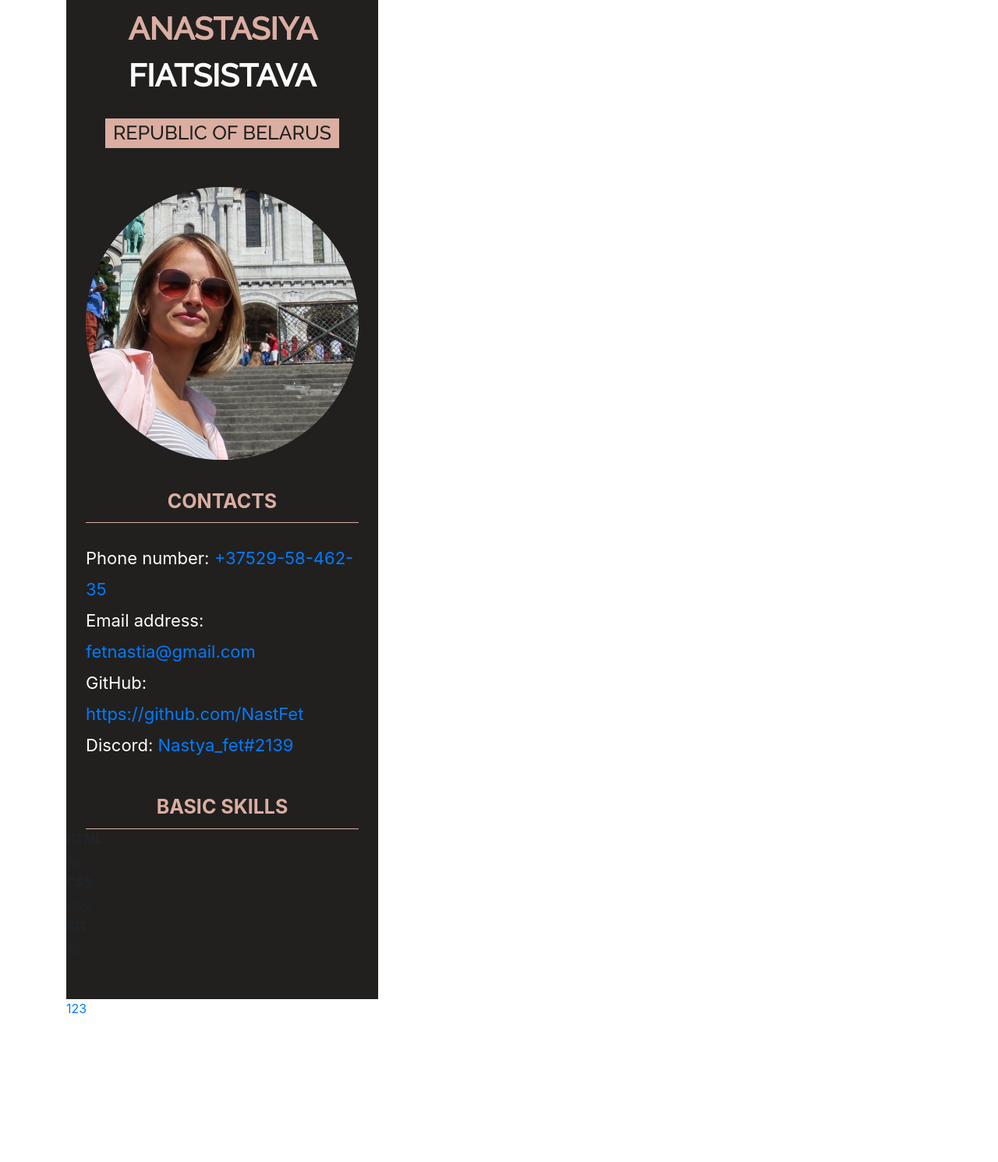
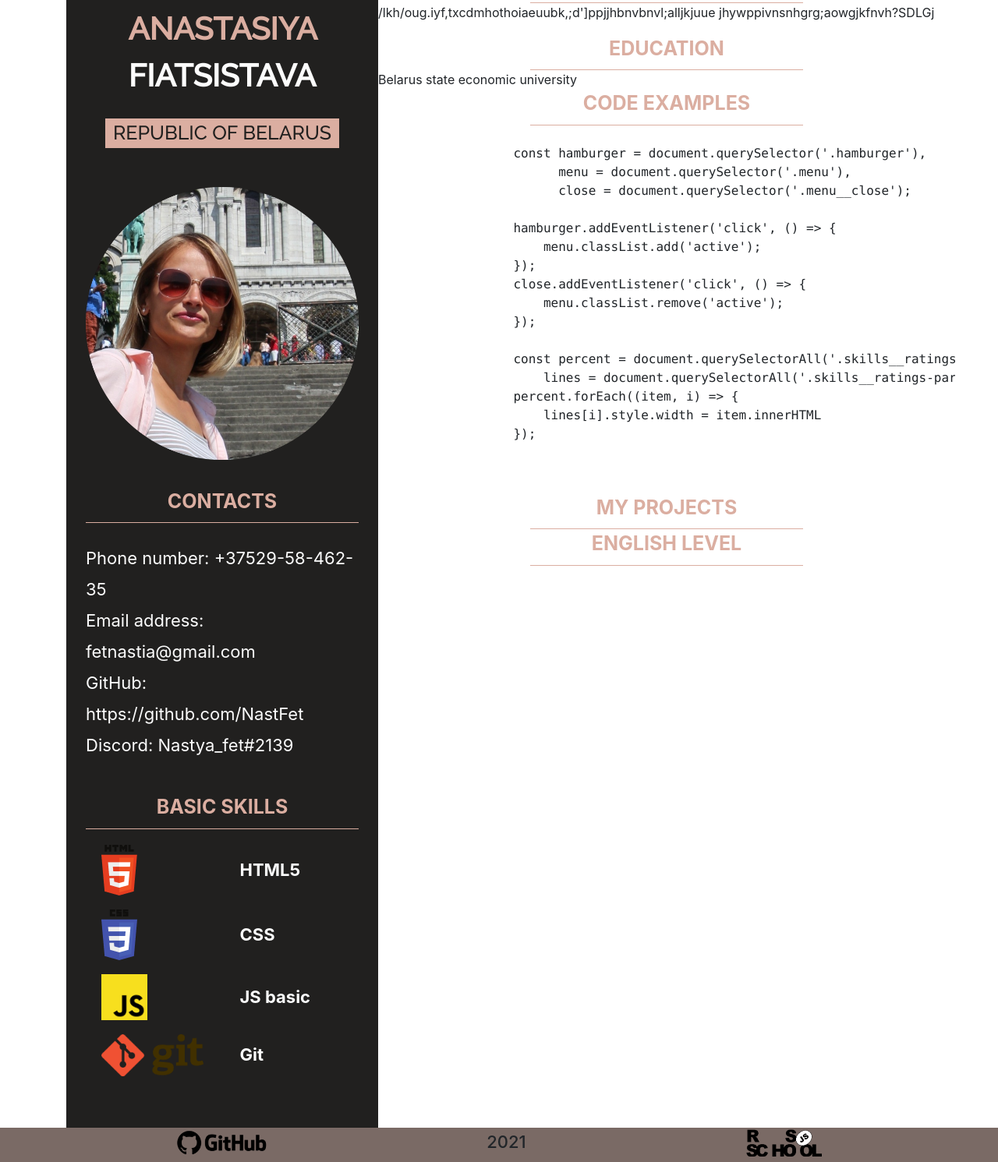
Before and after one commit to NastFet/rsschool-cv, a plain HTML site: page index.html in a window 1280 px wide. Shown: the part 113-1604 px from the top of the page at 78% size. Before the commit the page ends 1419 px from the top, so only its background shows below. Drawn offline with Linux system fonts and the light colour scheme.

Commit message:
feat: add new blocks

```diff
--- a/css/style.css
+++ b/css/style.css
@@ -109,5 +109,43 @@ h2 {
 
 .contact-link {
     text-decoration: none;
-    color: fcfcfc;
+    color: #fcfcfc;
 }
+
+.skills-list {
+    margin-top: 20px;
+    padding-left: 45px;
+    list-style-type: none;
+}
+
+.skills-item-wrapper {
+    margin-top: 18px;
+    display: grid;
+    grid-template-columns: 1fr 1fr;
+}
+
+h4 {
+    margin: auto 0;
+    color: #fcfcfc;
+    font-size: 22px;
+}
+
+
+
+
+
+footer {
+    min-height: 44px;
+    background-color: #7a6a65;
+}
+
+footer div {
+    font-size: 22px;
+    font-weight: 500;
+}
+
+.footer-wrapper {
+    display: flex;
+    justify-content: space-around;
+    align-items: center;
+}
--- a/index.html
+++ b/index.html
@@ -58,44 +58,84 @@
             <div class="skills" id="skills">
               <h2>Basic skills</h2>
               <div class="divider"></div>
-              <div class="skills-ratings">
-                <div class="skills-ratings-head">
-                    <h4 class="skills-ratings-title">HTML</h4>
-                    <div class="skills-ratings-percent">70%</div>
-                </div>
-                <div class="skills-ratings-scale">
-                    <div class="skills-ratings-all">
-                        <div style="width: 70%" class="skills-ratings-part"></div>
-                    </div>
-                </div>
-              </div>
-              <div class="skills-ratings">
-                <div class="skills-ratings-head">
-                    <h4 class="skills-ratings-title">CSS</h4>
-                    <div class="skills-ratings-percent">65%</div>
-                </div>
-                <div class="skills-ratings-scale">
-                    <div class="skills-ratings-all">
-                        <div style="width: 65%" class="skills-ratings-part"></div>
-                    </div>
-                </div>
-              </div>
-              <div class="skills-ratings">
-                <div class="skills-ratings-head">
-                    <h4 class="skills-ratings-title">GIT</h4>
-                    <div class="skills-ratings-percent">55%</div>
-                </div>
-                <div class="skills-ratings-scale">
-                    <div class="skills-ratings-all">
-                        <div style="width: 55%" class="skills-ratings-part"></div>
-                    </div>
-                </div>
-              </div>
+              <ul class="skills-list">
+                <li class="skills-item">
+                  <div class="skills-item-wrapper">
+                    <img src="img/skills/html5.png" alt="HTML5">
+                    <h4>HTML5</h4>
+                  </div>
+                </li>
+                <li class="skills-item">
+                  <div class="skills-item-wrapper">
+                    <img src="img/skills/css3.png" alt="CSS">
+                    <h4>CSS</h4>
+                  </div>
+                </li>
+                <li class="skills-item">
+                  <div class="skills-item-wrapper">
+                    <img src="img/skills/JS.png" alt="JS">
+                    <h4>JS basic</h4>
+                  </div>
+                </li>
+                <li class="skills-item">
+                  <div class="skills-item-wrapper">
+                    <img src="img/skills/Git.png" alt="Git">
+                    <h4>Git</h4>
+                  </div>
+                </li>
+              </ul>
             </div>
           </div>
 
           <div class="right-part">
-            Second PART
+
+            <div class="about">
+              <h2>About me</h2>
+              <div class="divider"></div>
+              <p class="descr">/lkh/oug.iyf,txcdmhothoiaeuubk,;d']ppjjhbnvbnvl;alljkjuue jhywppivnsnhgrg;aowgjkfnvh?SDLGj</p>
+            </div>
+
+            <div class="education">
+              <h2>Education</h2>
+              <div class="divider"></div>
+              <pclass="descr">Belarus state economic university</pclass=>
+            </div>
+
+            <div class="code">
+              <h2>Code examples</h2>
+              <div class="divider"></div>
+              <pre>
+                <code>
+                  const hamburger = document.querySelector('.hamburger'),
+                        menu = document.querySelector('.menu'),
+                        close = document.querySelector('.menu__close');
+
+                  hamburger.addEventListener('click', () => {
+                      menu.classList.add('active');
+                  });
+                  close.addEventListener('click', () => {
+                      menu.classList.remove('active');
+                  });
+
+                  const percent = document.querySelectorAll('.skills__ratings-percent'),
+                      lines = document.querySelectorAll('.skills__ratings-part');
+                  percent.forEach((item, i) => {
+                      lines[i].style.width = item.innerHTML
+                  });
+                </code>
+              </pre>
+
+            </div>
+
+            <div class="projects">
+              <h2>My projects</h2>
+              <div class="divider"></div>
+            </div>
+
+            <div class="english">
+              <h2>English level</h2>
+              <div class="divider"></div>
+            </div>
           </div>
         </div>
       </div>
@@ -103,10 +143,21 @@
 
     <footer>
       <div class="container">
-        <div class="logo">
-          <a href="https://rs.school/js/">123</a>
+        <div class="footer-wrapper">
+          <div>
+            <a href="https://github.com/NastFet">
+              <img src="img/skills/github.png" alt="GitHub">
+            </a>
+          </div>
+          <div>2021</div>
+          <div>
+            <a href="https://rs.school/js/">
+              <img src="img/rs_school_js.png" alt="The Rolling Scopes">
+            </a>
+          </div>
         </div>
       </div>
+
     </footer>
 </body>
 </html>
```
Also changed, not shown: img/rs_school_js.png (added), img/rs_school_js.svg (deleted), img/skills/Git.png (added), img/skills/JS.png (added), img/skills/css3.png (added), img/skills/github.png (added), img/skills/html5.png (added).
